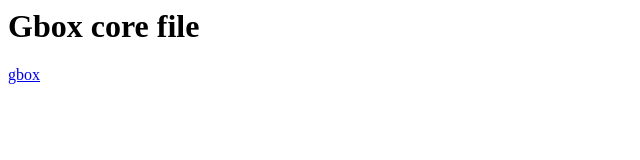
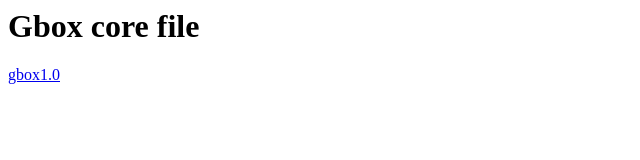
Before and after one commit to GadaiDev/gadaidev.github.io, a plain HTML site: page gbox/index.html in a window 1280 px wide. Shown: the full height of the page, 0-640 px from the left. Drawn offline with Linux system fonts and the light colour scheme.

Commit message:
Update index.html

```diff
--- a/gbox/index.html
+++ b/gbox/index.html
@@ -1,2 +1,2 @@
 <h1>Gbox core file</h1>
-<a href="gbox">gbox</a>
+<a href="gbox">gbox1.0</a>
```
